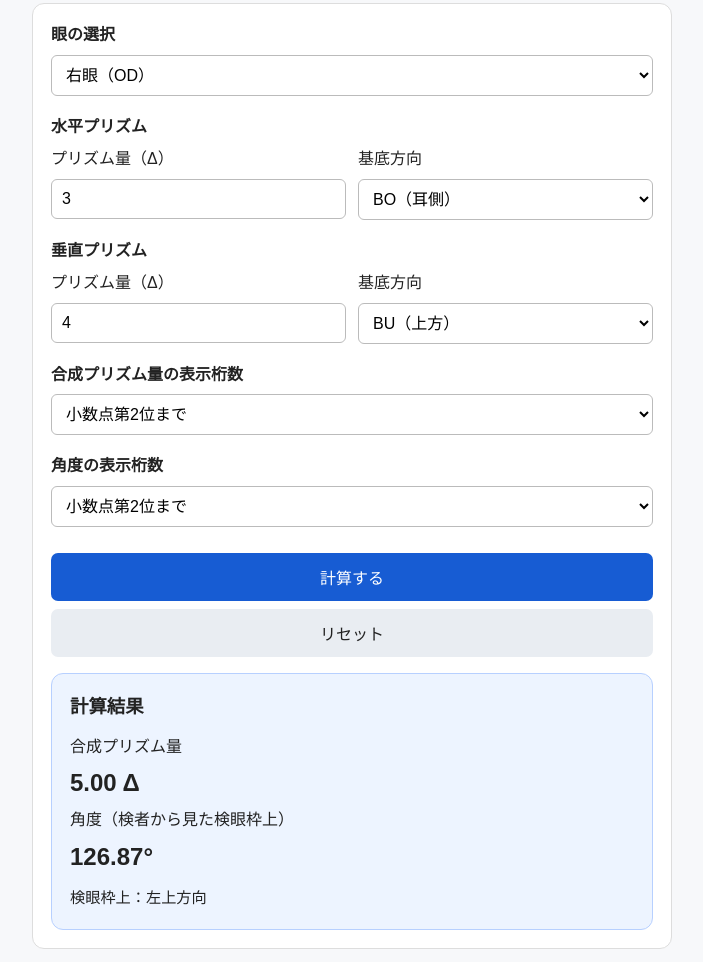
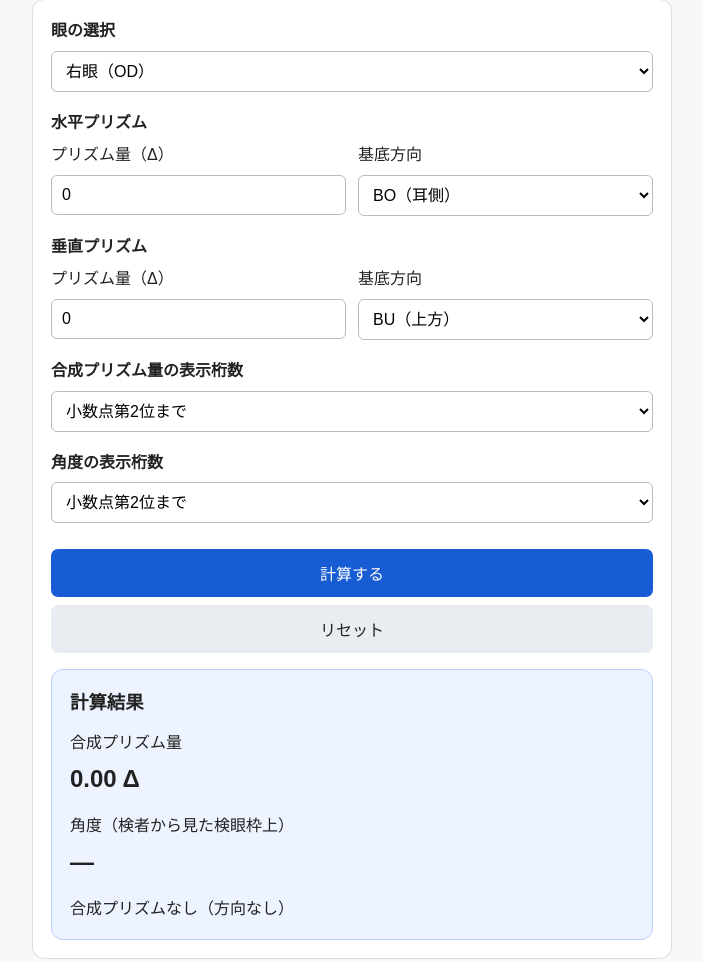
Before and after one commit to tomos1113-ops/prism-calculator, a plain HTML site: page index.html in a window 1280 px wide. Shown: the part 129-1091 px from the top of the page, without its empty margins (288-991 px from the left). Drawn offline with Linux system fonts and the light colour scheme.

Commit message:
index.html

```diff
--- a/index.html
+++ b/index.html
@@ -3,7 +3,7 @@
 <html lang="ja">
 <head>
   <meta charset="UTF-8">
-  <meta name="viewport" content="width=device-width, initial-scale=1.0">
+  <meta name="viewport" content="width=device-width, initial-scale=1">
   <title>プリズム合成計算</title>
   <style>
     * {
@@ -22,13 +22,12 @@
 
     h1 {
       font-size: 1.5rem;
-      margin-bottom: 8px;
     }
 
-    .description {
+    .description,
+    .note {
       color: #555;
       font-size: 0.9rem;
-      margin-bottom: 20px;
     }
 
     .panel {
@@ -41,10 +40,6 @@
 
     .field {
       margin-bottom: 18px;
-    }
-
-    .field:last-child {
-      margin-bottom: 0;
     }
 
     label {
@@ -105,24 +100,13 @@
     .result-value {
       font-size: 1.5rem;
       font-weight: bold;
-      margin: 5px 0;
-    }
-
-    .result-detail {
-      font-size: 0.95rem;
-      margin-top: 10px;
+      margin: 5px 0 14px;
     }
 
     .error {
       color: #b42318;
       font-weight: bold;
       margin-top: 10px;
-    }
-
-    .note {
-      color: #555;
-      font-size: 0.85rem;
-      margin-top: 12px;
     }
 
     .direction-table {
@@ -164,11 +148,16 @@
       <label>水平プリズム</label>
       <div class="input-row">
         <div>
-          <label for="horizontal" style="font-weight:normal">プリズム量（Δ）</label>
-          <input id="horizontal" type="number" min="0" step="0.1" value="3">
+          <label for="horizontal" style="font-weight:normal">
+            プリズム量（Δ）
+          </label>
+          <input id="horizontal" type="number"
+                 min="0" step="0.1" value="0">
         </div>
         <div>
-          <label for="horizontalDirection" style="font-weight:normal">基底方向</label>
+          <label for="horizontalDirection" style="font-weight:normal">
+            基底方向
+          </label>
           <select id="horizontalDirection">
             <option value="BO">BO（耳側）</option>
             <option value="BI">BI（鼻側）</option>
@@ -181,11 +170,16 @@
       <label>垂直プリズム</label>
       <div class="input-row">
         <div>
-          <label for="vertical" style="font-weight:normal">プリズム量（Δ）</label>
-          <input id="vertical" type="number" min="0" step="0.1" value="4">
+          <label for="vertical" style="font-weight:normal">
+            プリズム量（Δ）
+          </label>
+          <input id="vertical" type="number"
+                 min="0" step="0.1" value="0">
         </div>
         <div>
-          <label for="verticalDirection" style="font-weight:normal">基底方向</label>
+          <label for="verticalDirection" style="font-weight:normal">
+            基底方向
+          </label>
           <select id="verticalDirection">
             <option value="BU">BU（上方）</option>
             <option value="BD">BD（下方）</option>
@@ -212,18 +206,22 @@
       </select>
     </div>
 
-    <button class="calculate" id="calculate">計算する</button>
-    <button class="reset" id="reset">リセット</button>
+    <button type="button" class="calculate" id="calculate">
+      計算する
+    </button>
+    <button type="button" class="reset" id="reset">
+      リセット
+    </button>
 
     <div id="error" class="error" role="alert"></div>
 
     <div class="result" aria-live="polite">
       <h2>計算結果</h2>
       <div>合成プリズム量</div>
-      <div class="result-value" id="magnitude">5.00 Δ</div>
+      <div class="result-value" id="magnitude">0.00 Δ</div>
       <div>角度（検者から見た検眼枠上）</div>
-      <div class="result-value" id="angle">126.87°</div>
-      <div class="result-detail" id="direction">検眼枠上：左上方向</div>
+      <div class="result-value" id="angle">—</div>
+      <div id="direction">合成プリズムなし（方向なし）</div>
     </div>
   </div>
 
@@ -245,146 +243,143 @@
     </table>
     <p class="note">
       角度は反時計回りに増加します。右眼・左眼で耳側と鼻側の左右関係が異なるため、
-      水平成分の符号は眼の選択に応じて変換します。
+      水平成分の符号を眼の選択に応じて変換します。
     </p>
   </div>
 
   <script>
     "use strict";
 
-    const eyeInput = document.getElementById("eye");
-    const horizontalInput = document.getElementById("horizontal");
-    const horizontalDirectionInput =
-      document.getElementById("horizontalDirection");
-    const verticalInput = document.getElementById("vertical");
-    const verticalDirectionInput =
-      document.getElementById("verticalDirection");
+    const $ = id => document.getElementById(id);
 
-    const magnitudeDigitsInput =
-      document.getElementById("magnitudeDigits");
-    const angleDigitsInput =
-      document.getElementById("angleDigits");
+    // 指定桁数で四捨五入する
+    function roundHalfUp(value, digits) {
+      const factor = 10 ** digits;
+      const rounded =
+        Math.floor(Math.abs(value) * factor + 0.5000000001) / factor;
+      return value < 0 ? -rounded : rounded;
+    }
 
-    const magnitudeOutput = document.getElementById("magnitude");
-    const angleOutput = document.getElementById("angle");
-    const directionOutput = document.getElementById("direction");
-    const errorOutput = document.getElementById("error");
+    // 指定桁数で表示する（末尾の0も表示）
+    function formatRounded(value, digits) {
+      return roundHalfUp(value, digits).toFixed(digits);
+    }
 
     function calculate() {
-      errorOutput.textContent = "";
+      $("error").textContent = "";
 
-      const eye = eyeInput.value;
-      const horizontal = Number(horizontalInput.value);
-      const vertical = Number(verticalInput.value);
-      const horizontalDirection = horizontalDirectionInput.value;
-      const verticalDirection = verticalDirectionInput.value;
+      const eye = $("eye").value;
+      const hText = $("horizontal").value.trim();
+      const vText = $("vertical").value.trim();
+      const h = Number(hText);
+      const v = Number(vText);
+      const hDir = $("horizontalDirection").value;
+      const vDir = $("verticalDirection").value;
 
       if (
-        horizontalInput.value.trim() === "" ||
-        verticalInput.value.trim() === "" ||
-        !Number.isFinite(horizontal) ||
-        !Number.isFinite(vertical) ||
-        horizontal < 0 ||
-        vertical < 0
+        hText === "" ||
+        vText === "" ||
+        !Number.isFinite(h) ||
+        !Number.isFinite(v) ||
+        h < 0 ||
+        v < 0
       ) {
-        errorOutput.textContent =
-          "プリズム量は0以上の数値を入力してください。";
+        $("error").textContent =
+          "水平・垂直プリズム量には、0以上の数値を入力してください。";
+        $("magnitude").textContent = "—";
+        $("angle").textContent = "—";
+        $("direction").textContent = "";
         return;
       }
 
-      // 検者から見た右側を +X、上方を +Y とする
-      // OD：BOは左、BIは右
-      // OS：BOは右、BIは左
+      /*
+       * 検者から見た右側を +X、左側を -X、
+       * 上方を +Y、下方を -Y とする。
+       *
+       * OD：BOは検者から見て左、BIは右。
+       * OS：BOは検者から見て右、BIは左。
+       */
       let x;
 
       if (eye === "OD") {
-        x = horizontalDirection === "BO"
-          ? -horizontal
-          : horizontal;
+        x = hDir === "BO" ? -h : h;
       } else {
-        x = horizontalDirection === "BO"
-          ? horizontal
-          : -horizontal;
+        x = hDir === "BO" ? h : -h;
       }
 
-      const y = verticalDirection === "BU"
-        ? vertical
-        : -vertical;
+      const y = vDir === "BU" ? v : -v;
+      const magnitude = Math.hypot(x, y);
 
-      const magnitude = Math.hypot(x, y);
+      // 0Δでは方向角は定義しない
+      const magnitudeDigits = Number($("magnitudeDigits").value);
+      const angleDigits = Number($("angleDigits").value);
+
+      $("magnitude").textContent =
+        formatRounded(magnitude, magnitudeDigits) + " Δ";
+
+      if (magnitude === 0) {
+        $("angle").textContent = "—";
+        $("direction").textContent = "合成プリズムなし（方向なし）";
+        return;
+      }
 
       let angle = Math.atan2(y, x) * 180 / Math.PI;
       angle = (angle + 360) % 360;
 
-      if (Math.abs(angle - 360) < 1e-10) {
-        angle = 0;
-      }
+      $("angle").textContent =
+        formatRounded(angle, angleDigits) + "°";
 
-      // 表示桁数は表示だけに適用し、内部計算精度は維持する
-      const magnitudeDigits = Number(magnitudeDigitsInput.value);
-      const angleDigits = Number(angleDigitsInput.value);
-
-      magnitudeOutput.textContent =
-        magnitude.toFixed(magnitudeDigits) + " Δ";
-      angleOutput.textContent =
-        angle.toFixed(angleDigits) + "°";
-
-      if (magnitude === 0) {
-        directionOutput.textContent =
-          "合成プリズムなし（方向なし）";
-      } else {
       const horizontalText =
-          x > 0 ? "右" :
-          x < 0 ? "左" : "";
-
+        x > 0 ? "右" : x < 0 ? "左" : "";
       const verticalText =
-          y > 0 ? "上" :
-          y < 0 ? "下" : "";
+        y > 0 ? "上" : y < 0 ? "下" : "";
 
       if (horizontalText && verticalText) {
-          directionOutput.textContent =
+        $("direction").textContent =
           "検眼枠上：" + horizontalText + verticalText + "方向";
       } else if (horizontalText) {
-          directionOutput.textContent =
+        $("direction").textContent =
           "検眼枠上：" + horizontalText + "方向";
       } else {
-          directionOutput.textContent =
+        $("direction").textContent =
           "検眼枠上：" + verticalText + "方向";
-        }
       }
     }
 
     function reset() {
-      eyeInput.value = "OD";
-      horizontalInput.value = "3";
-      horizontalDirectionInput.value = "BO";
-      verticalInput.value = "4";
-      verticalDirectionInput.value = "BU";
-      magnitudeDigitsInput.value = "2";
-      angleDigitsInput.value = "2";
+      // 水平・垂直の値を0にする
+      $("horizontal").value = "0";
+      $("vertical").value = "0";
+
+      // その他の選択項目も初期設定に戻す
+      $("eye").value = "OD";
+      $("horizontalDirection").value = "BO";
+      $("verticalDirection").value = "BU";
+      $("magnitudeDigits").value = "2";
+      $("angleDigits").value = "2";
+
+      // 結果をすぐに更新
       calculate();
     }
 
-    document.getElementById("calculate")
-      .addEventListener("click", calculate);
+    $("calculate").addEventListener("click", calculate);
+    $("reset").addEventListener("click", reset);
 
-    document.getElementById("reset")
-      .addEventListener("click", reset);
-
-    // 入力や表示桁数を変更したら即時に再計算
+    // 入力や選択を変更したときも自動計算
     [
-      eyeInput,
-      horizontalInput,
-      horizontalDirectionInput,
-      verticalInput,
-      verticalDirectionInput,
-      magnitudeDigitsInput,
-      angleDigitsInput
-    ].forEach(element => {
-      element.addEventListener("input", calculate);
-      element.addEventListener("change", calculate);
+      "eye",
+      "horizontal",
+      "horizontalDirection",
+      "vertical",
+      "verticalDirection",
+      "magnitudeDigits",
+      "angleDigits"
+    ].forEach(id => {
+      $(id).addEventListener("input", calculate);
+      $(id).addEventListener("change", calculate);
     });
 
+    // 起動時は0Δから開始
     calculate();
   </script>
 </body>
```
Lines whose indentation alone changed are shown as unchanged.
